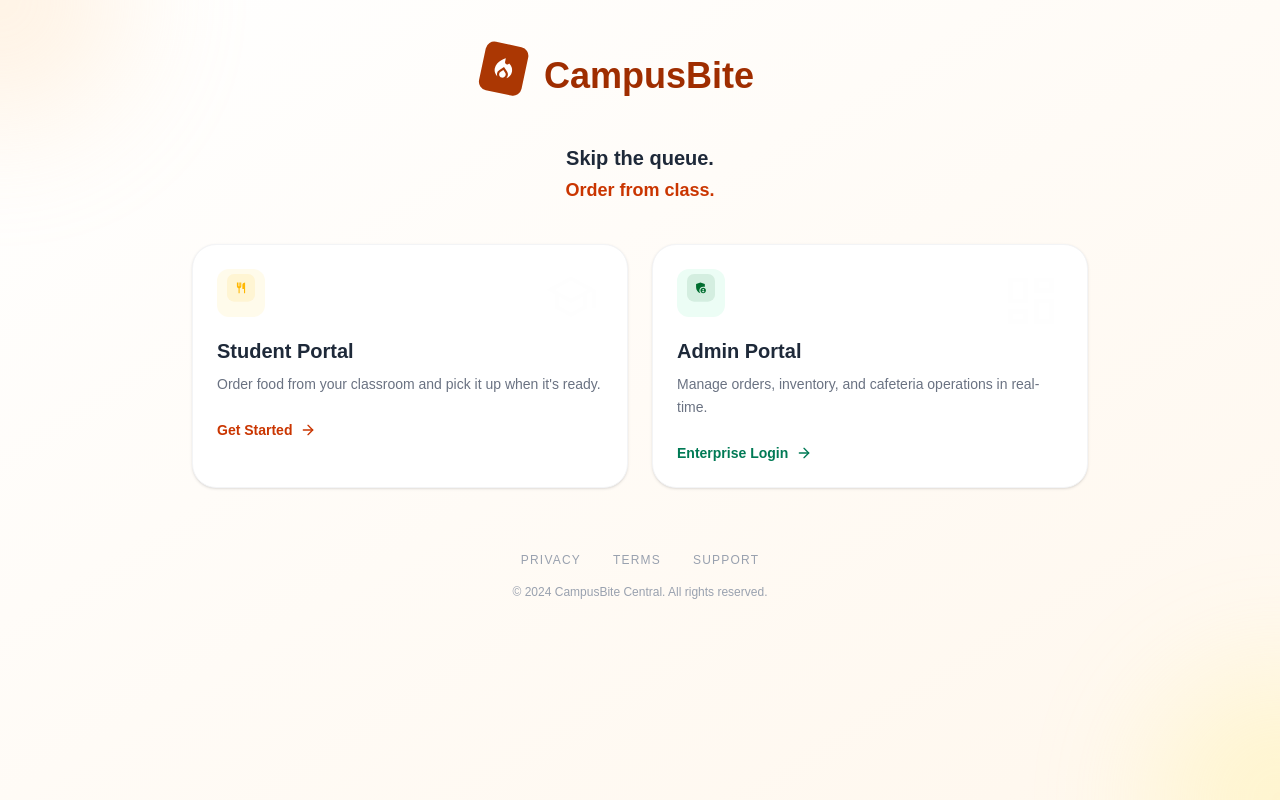
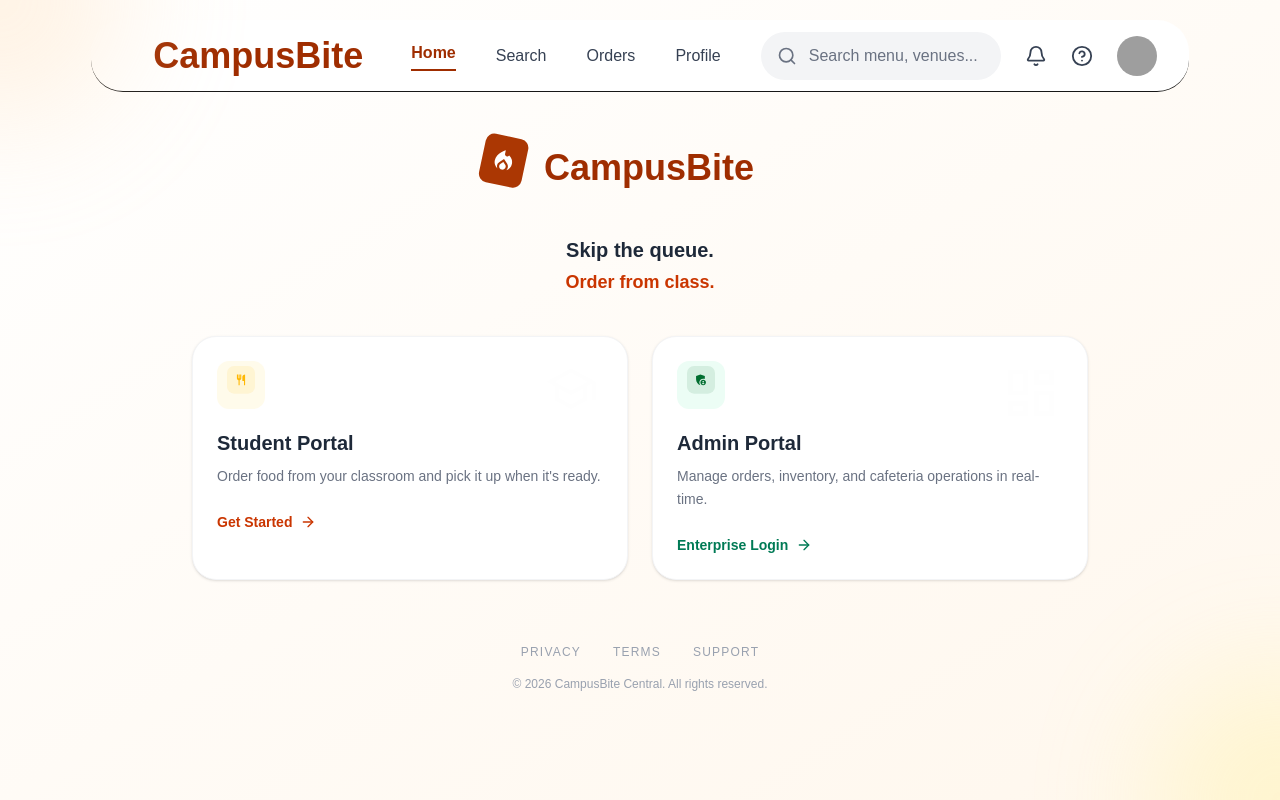
Before and after one commit to Ankur857/campusbite, a Next.js app: page / in a window 1280 px wide. Built offline with nearby package versions, Linux system fonts and the light colour scheme; grey boxes are pictures that could not be loaded.

Commit message:
navbar created

```diff
--- /dev/null
+++ b/app/components/NavBar.jsx
@@ -0,0 +1,65 @@
+import {
+  Search,
+  Bell,
+  CircleHelp,
+} from "lucide-react";
+
+export default function NavBar() {
+  return (
+    <nav className="h-18 px-8 border-b mt-[-20px] bg-white flex items-center justify-between rounded-4xl">
+      <div className="flex items-center gap-12">
+        <h1 className="text-4xl font-bold text-orange-800 ml-[30px]">
+          CampusBite
+        </h1>
+
+        <div className="flex items-center gap-10">
+          <button className="text-orange-800 font-semibold border-b-2 border-orange-800 pb-1">
+            Home
+          </button>
+
+          <button className="text-gray-700 font-medium hover:text-orange-800">
+            Search
+          </button>
+
+          <button className="text-gray-700 font-medium hover:text-orange-800">
+            Orders
+          </button>
+
+          <button className="text-gray-700 font-medium hover:text-orange-800 ">
+            Profile
+          </button>
+        </div>
+      </div>
+
+      <div className="flex items-center gap-6">
+        <div className="relative ml-10">
+          <Search
+            size={20}
+            className="absolute left-4 top-1/2 -translate-y-1/2 text-gray-500"
+          />
+
+          <input
+            type="text"
+            placeholder="Search menu, venues..."
+            className="w-60 h-12 bg-gray-100 rounded-full pl-12 pr-4 outline-none text-gray-700 placeholder:text-gray-500"
+          />
+        </div>
+        <Bell
+          size={22}
+          className="text-gray-700 cursor-pointer"
+        />
+
+        <CircleHelp
+          size={22}
+          className="text-gray-700 cursor-pointer"
+        />
+
+        <img
+          src="https://i.pravatar.cc/40"
+          alt="profile"
+          className="w-10 h-10 rounded-full object-cover cursor-pointer"
+        />
+      </div>
+    </nav>
+  );
+}
--- a/app/page.tsx
+++ b/app/page.tsx
@@ -1,6 +1,7 @@
 import PortalCard from "./components/PortalCard";
 import Image from "next/image";
 import { Moon } from "lucide-react";
+import NavBar from "./components/NavBar";
 
 export default function Home() {
   return (
@@ -10,7 +11,8 @@ export default function Home() {
       <div className="absolute bottom-0 right-0 w-64 h-64 bg-yellow-200 rounded-full blur-3xl opacity-30 translate-x-1/2 translate-y-1/2"></div>
 
       {/* Header */}
-      <div className="w-full max-w-5xl flex justify-between items-center relative z-10 ml-170">
+      <NavBar />
+      <div className="w-full max-w-5xl flex justify-between items-center relative  mt-10 z-10 ml-170">
         <div className="flex items-center gap-1">
           <Image
             src="/icon.svg"
@@ -70,7 +72,7 @@ export default function Home() {
         </div>
 
         <p className="mt-4 text-xs text-gray-400">
-          © 2024 CampusBite Central. All rights reserved.
+          © 2026 CampusBite Central. All rights reserved.
         </p>
       </footer>
     </main>
```
